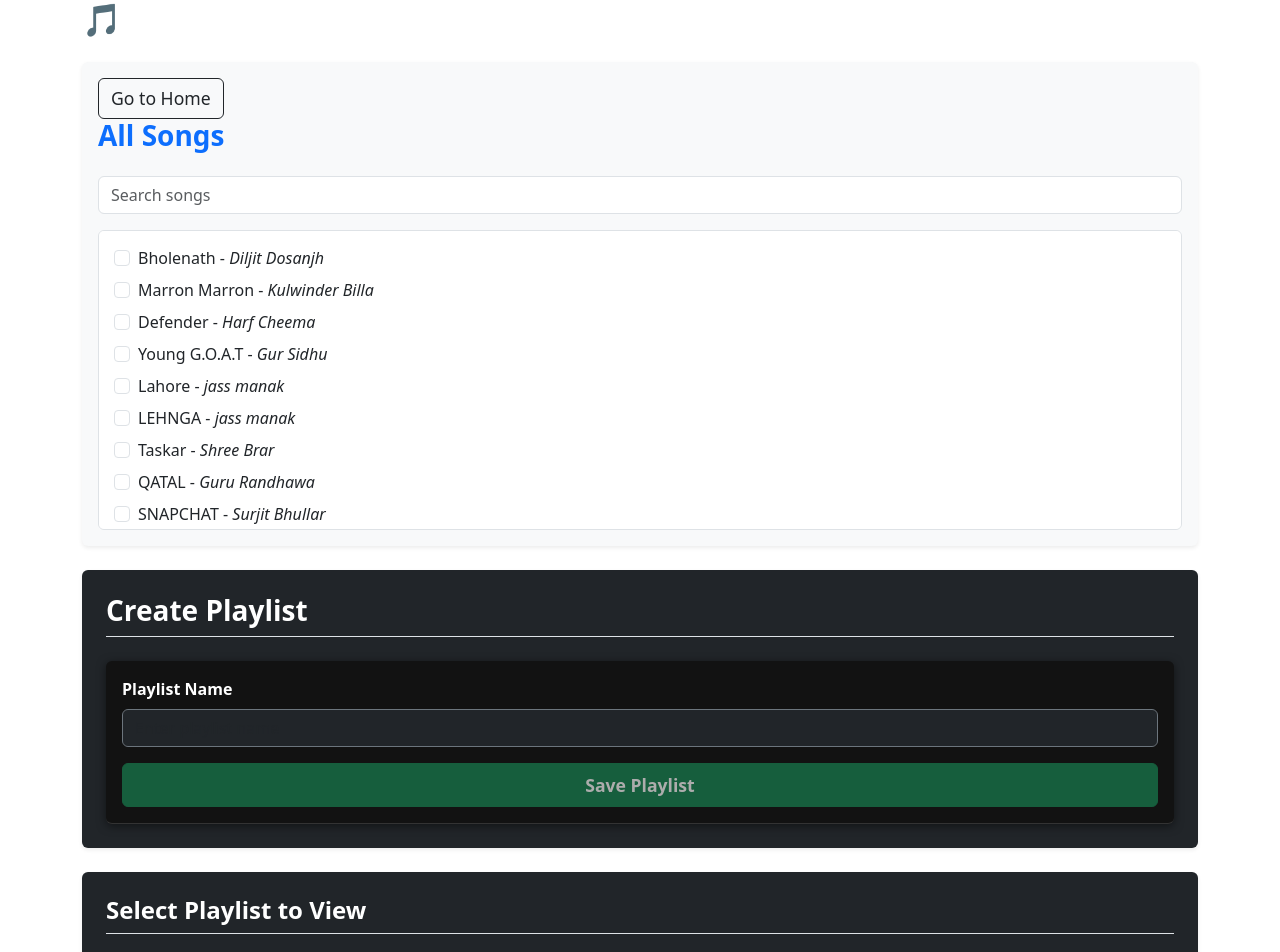
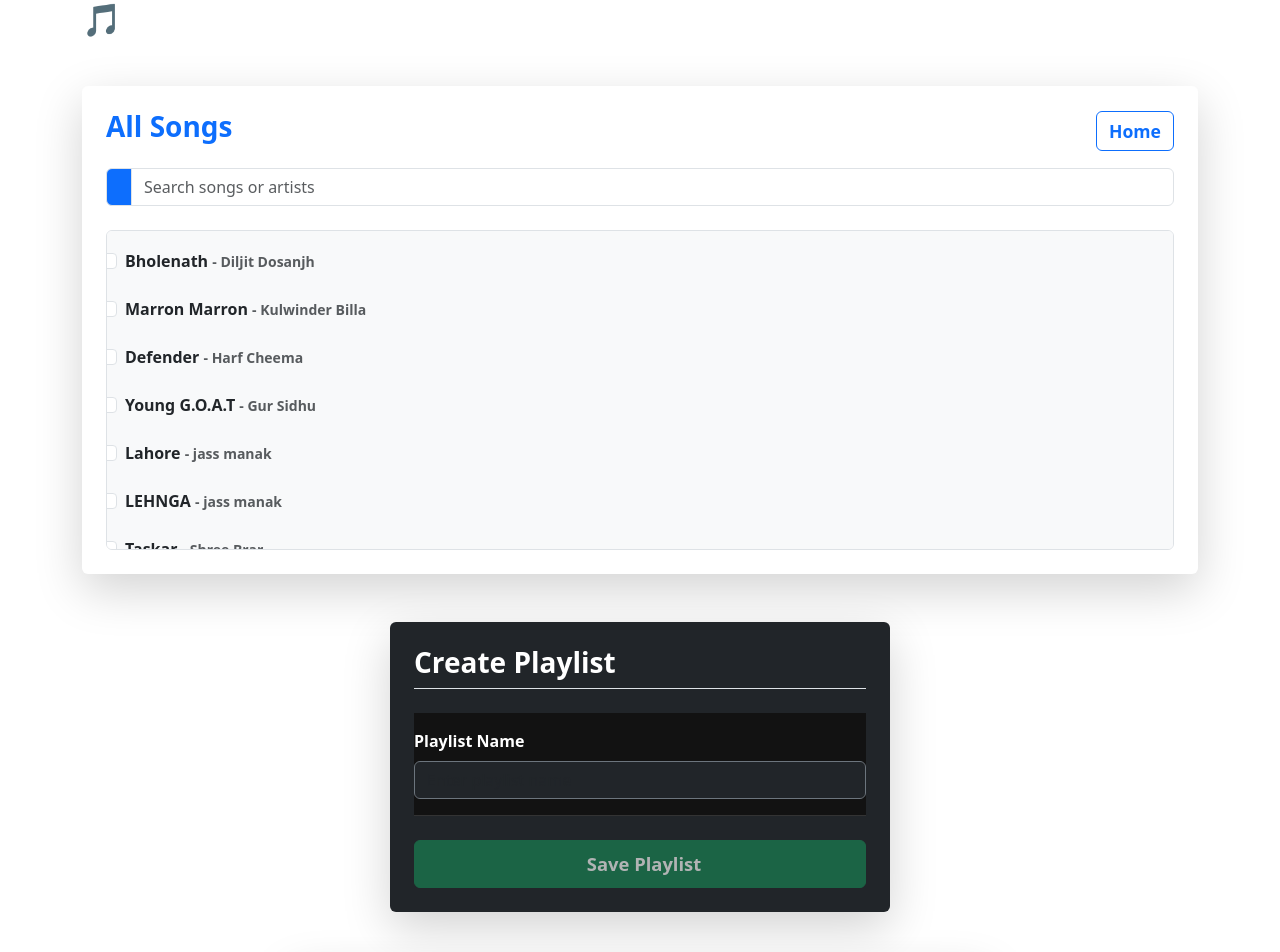
Before and after one commit to teligent-technology/Music-Application, a React (Vite) app in the folder Frontend/: page /playlist in a window 1280 px wide. Shown: the top 952 px of the page. Built offline with nearby package versions, Linux system fonts and the light colour scheme.

Commit message:
some changes

```diff
--- a/Frontend/src/Components/Create.jsx
+++ b/Frontend/src/Components/Create.jsx
@@ -37,7 +37,7 @@ const CreatePlaylistPage = () => {
             Limited time offer — 4 months Premium free
           </div>
 
-          <p className="text-muted small mb-4">
+          <p className="text-muted small mb-4 text-white">
             You can’t upgrade to Premium in the app. We know, it’s not ideal. But you can still create your perfect playlist!
           </p>
         </div>
--- a/Frontend/src/Components/Playlist.jsx
+++ b/Frontend/src/Components/Playlist.jsx
@@ -1,6 +1,7 @@
 import React, { useState } from "react";
 import { Songs } from "../data/song";
 import { Link } from "react-router-dom";
+
 const Playlist = ({ selectedSongs, setSelectedSongs }) => {
   const [searchQuery, setSearchQuery] = useState("");
 
@@ -26,31 +27,38 @@ const Playlist = ({ selectedSongs, setSelectedSongs }) => {
   };
 
   return (
-    <div className="container my-4 p-3 bg-light rounded shadow-sm">
-
+    <div className="container my-5 p-4 bg-white rounded shadow-lg">
+      <div className="d-flex justify-content-between align-items-center mb-3">
+        <h3 className="text-primary fw-bold">All Songs</h3>
         <Link
           to="/home"
-      className="btn btn-outline-dark"
+          className="btn btn-outline-primary fw-semibold"
           style={{ fontSize: "1.1rem" }}
+          aria-label="Go to Home"
         >
-      Go to Home
+          Home
         </Link>
-      <h3 className="mb-4 text-primary fw-bold">All Songs</h3>
+      </div>
 
-      {/* Search Input */}
+      {/* Search Input with icon */}
+      <div className="input-group mb-4">
+        <span className="input-group-text bg-primary text-white">
+          <i className="bi bi-search"></i>
+        </span>
         <input
-        type="text"
-        placeholder="Search songs"
+          type="search"
+          placeholder="Search songs or artists"
           value={searchQuery}
           onChange={(e) => setSearchQuery(e.target.value)}
-        className="form-control mb-3"
-        aria-label="Search songs"
+          className="form-control"
+          aria-label="Search songs or artists"
         />
+      </div>
 
       {/* Scrollable container for song list */}
       <div
-        className="border rounded bg-white"
-        style={{ maxHeight: "300px", overflowY: "auto", padding: "15px" }}
+        className="border rounded bg-light"
+        style={{ maxHeight: "320px", overflowY: "auto", padding: "10px" }}
         aria-live="polite"
       >
         {filteredSongs.length > 0 ? (
@@ -59,26 +67,42 @@ const Playlist = ({ selectedSongs, setSelectedSongs }) => {
             return (
               <div
                 key={index}
-                className="form-check mb-2"
-                style={{ cursor: "pointer" }}
+                className={`form-check d-flex align-items-center justify-content-between p-2 mb-2 rounded cursor-pointer ${
+                  isChecked ? "bg-primary bg-opacity-10" : "hover-bg-light"
+                }`}
                 onClick={() => toggleSelect(song)}
+                role="checkbox"
+                aria-checked={isChecked}
+                tabIndex={0}
+                onKeyDown={(e) => {
+                  if (e.key === "Enter" || e.key === " ") toggleSelect(song);
+                }}
+                style={{ userSelect: "none", cursor: "pointer" }}
               >
+                <div>
                   <input
-                  className="form-check-input"
+                    className="form-check-input me-2"
                     type="checkbox"
                     checked={isChecked}
                     onChange={() => toggleSelect(song)}
                     id={`songCheck${index}`}
-                  aria-checked={isChecked}
+                    aria-labelledby={`songLabel${index}`}
+                    onClick={(e) => e.stopPropagation()}
                   />
-                <label className="form-check-label" htmlFor={`songCheck${index}`}>
-                  {song.song} - <em>{song.artist}</em>
+                  <label
+                    className="form-check-label fw-semibold"
+                    htmlFor={`songCheck${index}`}
+                    id={`songLabel${index}`}
+                    style={{ cursor: "pointer" }}
+                  >
+                    {song.song} <small className="text-muted">- {song.artist}</small>
                   </label>
+                </div>
               </div>
             );
           })
         ) : (
-          <p className="text-muted fst-italic">No songs found matching your search.</p>
+          <p className="text-muted fst-italic text-center my-4">No songs found matching your search.</p>
         )}
       </div>
     </div>
--- a/Frontend/src/Components/PlaylistCreator.jsx
+++ b/Frontend/src/Components/PlaylistCreator.jsx
@@ -1,25 +1,25 @@
-import React, { useState, useRef } from 'react';
+import React, { useState, useRef } from "react";
 
 const PlaylistCreator = ({ selectedSongs }) => {
-  const [playlistName, setPlaylistName] = useState('');
-  const [error, setError] = useState('');
+  const [playlistName, setPlaylistName] = useState("");
+  const [error, setError] = useState("");
   const inputRef = useRef(null);
 
   const savePlaylist = () => {
-    setError('');
+    setError("");
 
     if (!playlistName.trim()) {
-      setError('Playlist name is required.');
+      setError("Playlist name is required.");
       inputRef.current?.focus();
       return;
     }
 
     if (!selectedSongs || selectedSongs.length === 0) {
-      setError('No songs selected to add.');
+      setError("No songs selected to add.");
       return;
     }
 
-    const playlists = JSON.parse(localStorage.getItem('playlists') || '{}');
+    const playlists = JSON.parse(localStorage.getItem("playlists") || "{}");
 
     if (playlists[playlistName]) {
       const confirmOverwrite = window.confirm(
@@ -31,56 +31,59 @@ const PlaylistCreator = ({ selectedSongs }) => {
       }
     }
 
-    const selectedFilenames = selectedSongs.map(song =>
-      song.src.split('/').pop()
+    const selectedFilenames = selectedSongs.map((song) =>
+      song.src.split("/").pop()
     );
 
     playlists[playlistName] = selectedFilenames;
-    localStorage.setItem('playlists', JSON.stringify(playlists));
+    localStorage.setItem("playlists", JSON.stringify(playlists));
     alert(`Playlist "${playlistName}" saved!`);
-    setPlaylistName('');
+    setPlaylistName("");
     if (typeof window !== "undefined") {
       window.dispatchEvent(new Event("playlist-updated"));
     }
     inputRef.current?.focus();
   };
 
-  const isSaveDisabled = !playlistName.trim() || !selectedSongs || selectedSongs.length === 0;
+  const isSaveDisabled =
+    !playlistName.trim() || !selectedSongs || selectedSongs.length === 0;
 
   return (
-    <div className="mb-4 bg-dark text-white rounded shadow-sm p-4">
-      <h3 className="mb-4 border-bottom pb-2 fw-bold" style={{ borderColor: '#444' }}>
+    <div className="bg-dark text-white rounded shadow-lg p-4 my-4 mx-auto" style={{ maxWidth: 500 }}>
+      <h3
+        className="mb-4 border-bottom pb-2 fw-bold"
+        style={{ borderColor: "#444" }}
+      >
         Create Playlist
       </h3>
 
       <div
         style={{
-          position: 'sticky',
+          position: "sticky",
           top: 0,
-          background: '#121212',
+          background: "#121212",
           zIndex: 20,
-          padding: '1rem',
-          borderBottom: '1px solid #333',
-          borderRadius: '0.375rem',
-          boxShadow: '0 2px 10px rgb(0 0 0 / 0.5)',
+          padding: "1rem 0",
+          borderBottom: "1px solid #333",
+          marginBottom: "1.5rem",
         }}
       >
-        <div className="mb-3">
-          <label htmlFor="playlistName" className="form-label fw-semibold">
+        <label htmlFor="playlistName" className="form-label fw-semibold mb-2">
           Playlist Name
         </label>
         <input
           type="text"
           id="playlistName"
           className={`form-control bg-dark text-white border ${
-              error ? 'border-danger is-invalid' : 'border-secondary'
+            error ? "border-danger is-invalid" : "border-secondary"
           }`}
           placeholder="Enter playlist name"
           value={playlistName}
           onChange={(e) => setPlaylistName(e.target.value)}
           ref={inputRef}
           aria-describedby="playlistNameHelp"
-            style={{ boxShadow: 'none' }}
+          style={{ boxShadow: "none" }}
+          autoComplete="off"
         />
         {error && (
           <div className="invalid-feedback" id="playlistNameHelp">
@@ -91,15 +94,18 @@ const PlaylistCreator = ({ selectedSongs }) => {
 
       <button
         onClick={savePlaylist}
-          className="btn btn-success w-100 fw-bold"
+        className="btn btn-success w-100 fw-bold d-flex align-items-center justify-content-center gap-2"
         disabled={isSaveDisabled}
         aria-disabled={isSaveDisabled}
-          title={isSaveDisabled ? 'Enter a playlist name and select songs to enable' : 'Save playlist'}
-          style={{ fontSize: '1.1rem', padding: '0.5rem' }}
+        title={
+          isSaveDisabled
+            ? "Enter a playlist name and select songs to enable"
+            : "Save playlist"
+        }
+        style={{ fontSize: "1.15rem", padding: "0.6rem" }}
       >
-          Save Playlist
+        <i className="bi bi-check-circle-fill"></i> Save Playlist
       </button>
-      </div>
     </div>
   );
 };
```
Also changed, not shown: Frontend/src/Components/PlaylistSelector.jsx (+35 -27 lines). Lines whose indentation alone changed are shown as unchanged.
